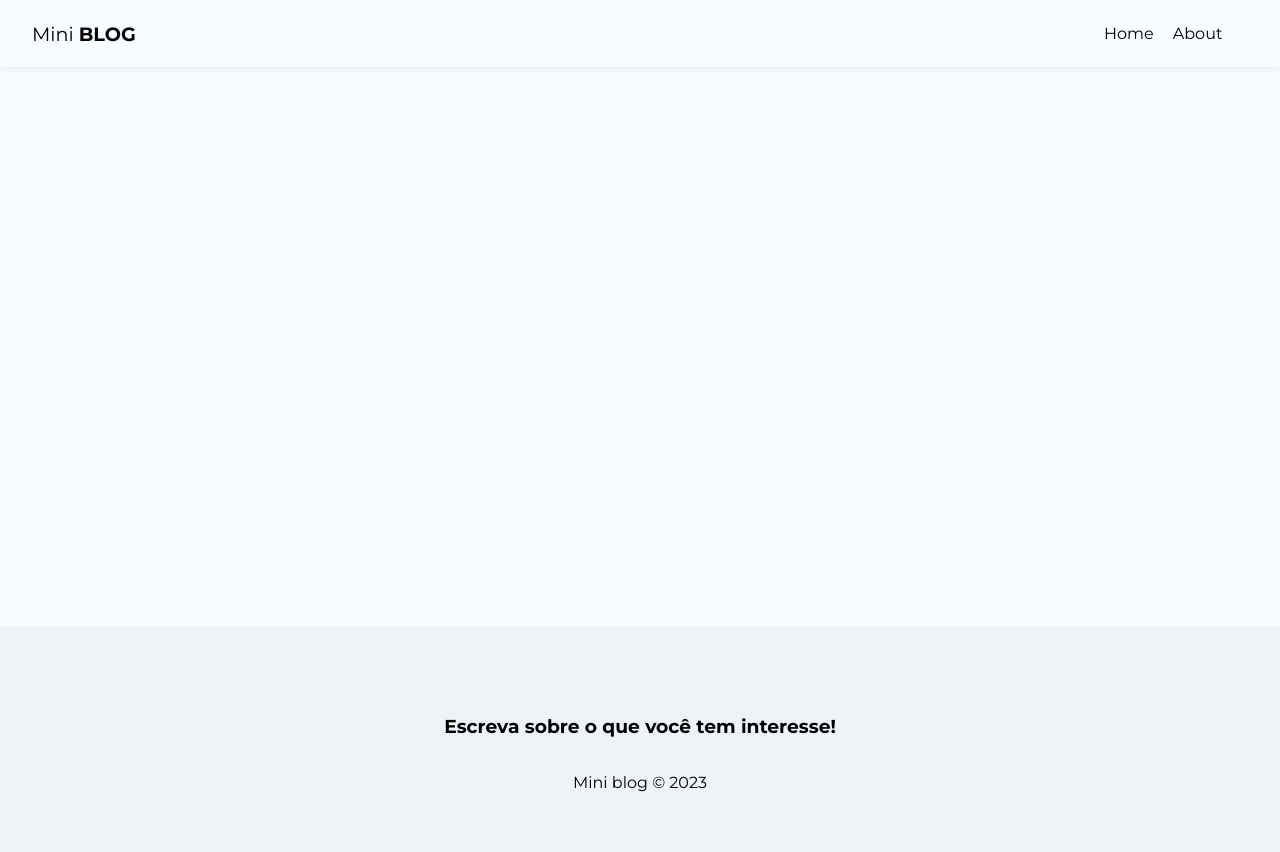
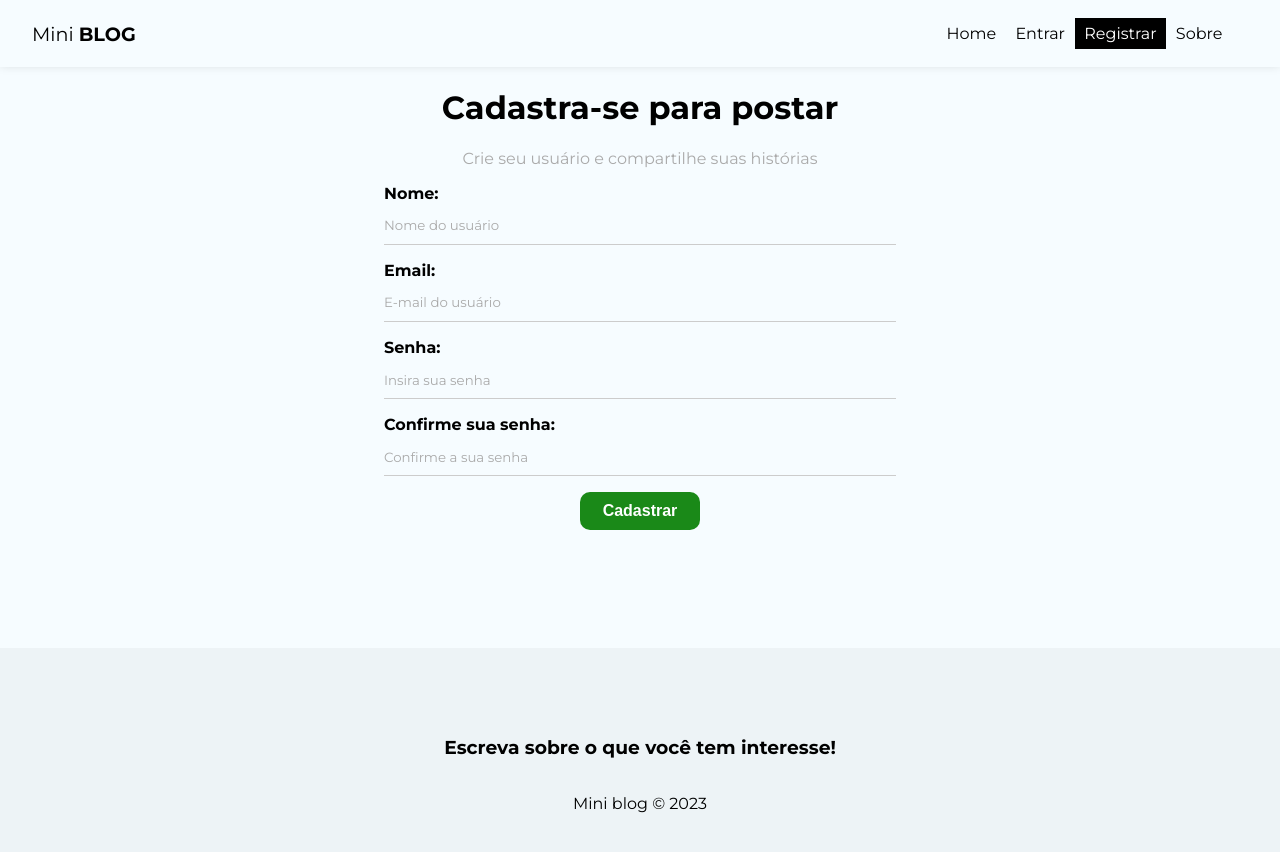
Before and after one commit to AlexMoreni/mini-blog, a React (Vite) app: page /register in a window 1280 px wide. Shown: the top 852 px of the page. Built offline with nearby package versions, Linux system fonts and the light colour scheme.

Commit message:
creating and styling the registration form and adding some global css

```diff
--- a/src/App.jsx
+++ b/src/App.jsx
@@ -10,6 +10,8 @@
 //Pages
 import Home from "./pages/Home/Home.jsx";
 import About from "./pages/About/About.jsx";
+import Login from "./pages/Login/Login.jsx";
+import Register from "./pages/Register/Register.jsx";
 
 //Components
 import Navbar from "./components/Navbar.jsx";
@@ -23,6 +25,8 @@
         <Routes>
           <Route exact path="/" element={<Home />}></Route>
           <Route path="/about" element={<About />}></Route>
+          <Route path="/login" element={<Login />}></Route>
+          <Route path="/register" element={<Register />}></Route>
         </Routes>
       </div>
       <Footer />
--- a/src/components/Navbar.jsx
+++ b/src/components/Navbar.jsx
@@ -18,10 +18,26 @@
         </li>
         <li>
           <NavLink
+            to="/login"
+            className={({ isActive }) => (isActive ? styles.active : "")}
+          >
+            Entrar
+          </NavLink>
+        </li>
+        <li>
+          <NavLink
+            to="/register"
+            className={({ isActive }) => (isActive ? styles.active : "")}
+          >
+            Registrar
+          </NavLink>
+        </li>
+        <li>
+          <NavLink
             to="/about"
             className={({ isActive }) => (isActive ? styles.active : "")}
           >
-            About
+            Sobre
           </NavLink>
         </li>
       </ul>
--- a/src/index.css
+++ b/src/index.css
@@ -8,6 +8,7 @@
 input::placeholder,
 textarea::placeholder {
   font-family: "Montserrat", sans-serif;
+  color: #aaa;
 }
 
 input:focus,
@@ -31,3 +32,81 @@
 nav button:hover {
   color: #bbb;
 }
+
+/*Estilos form*/
+form {
+  max-width: 40%;
+  margin: 0 auto;
+}
+
+label {
+  display: flex;
+  flex-direction: column;
+  margin-bottom: 1em;
+}
+
+label span {
+  margin-bottom: 0.3em;
+  font-weight: bold;
+  text-align: left;
+}
+
+input,
+textarea {
+  box-sizing: border-box;
+  border: none;
+  border-bottom: 1px solid #ccc;
+  padding: 0.8em 0;
+  background-color: transparent;
+}
+
+.btn {
+  background-color: #1a8918;
+  color: #fff;
+  text-align: center;
+  cursor: pointer;
+  border-radius: 10px;
+  width: 120px;
+  font-weight: bold;
+  border: none;
+  padding: 10px 15px;
+  font-size: 1em;
+}
+
+.btn.btn-dark {
+  background-color: #000;
+  border-radius: 0;
+}
+
+.btn.btn-outline {
+  background-color: transparent;
+  border-radius: 0;
+  color: #000;
+  border: 1px solid #000;
+  padding: 7px 30px;
+}
+
+.btn:hover {
+  background-color: #0f730c;
+  color: #fff;
+}
+
+.btn.btn-outline:hover {
+  background-color: #000;
+}
+
+.btn.btn-danger:hover {
+  background-color: #dc3545;
+}
+
+button[disabled] {
+  background-color: #aaa;
+}
+
+.container .error {
+  color: #721c24;
+  background-color: #f8d7da;
+  border: 1px solid #f5c6cb;
+  padding: 5px;
+  border-radius: 5px;
+}
--- /dev/null
+++ b/src/pages/Login/Login.jsx
@@ -0,0 +1,7 @@
+import styles from "./Login.module.css";
+
+const Login = () => {
+  return <h2>Login</h2>;
+};
+
+export default Login;
--- /dev/null
+++ b/src/pages/Register/Register.jsx
@@ -0,0 +1,87 @@
+import styles from "./Register.module.css";
+
+import { useState, useEffect } from "react";
+
+const Register = () => {
+  const [displayName, setDisplayName] = useState("");
+  const [email, setEmail] = useState("");
+  const [password, setPassword] = useState("");
+  const [confirmPassword, setConfirmPassword] = useState("");
+  const [error, setError] = useState("");
+
+  const handleSubmit = (e) => {
+    e.preventDefault();
+
+    setError("");
+
+    const user = {
+      displayName,
+      email,
+      password,
+    };
+
+    if (password !== confirmPassword) {
+      setError("As senhas não conferem!");
+      return;
+    }
+
+    console.log(user);
+  };
+
+  return (
+    <div className={styles.register}>
+      <h1>Cadastra-se para postar</h1>
+      <p>Crie seu usuário e compartilhe suas histórias</p>
+      <form onSubmit={handleSubmit}>
+        <label>
+          <span>Nome:</span>
+          <input
+            type="text"
+            name="displayNome"
+            required
+            placeholder="Nome do usuário"
+            value={displayName}
+            onChange={(e) => setDisplayName(e.target.value)}
+          />
+        </label>
+        <label>
+          <span>Email:</span>
+          <input
+            type="email"
+            name="email"
+            required
+            placeholder="E-mail do usuário"
+            value={email}
+            onChange={(e) => setEmail(e.target.value)}
+          />
+        </label>
+        <label>
+          <span>Senha:</span>
+          <input
+            type="password"
+            name="password"
+            required
+            placeholder="Insira sua senha"
+            value={password}
+            onChange={(e) => setPassword(e.target.value)}
+          />
+        </label>
+        <label>
+          <span>Confirme sua senha:</span>
+          <input
+            type="password"
+            name="confirmPassword"
+            required
+            placeholder="Confirme a sua senha"
+            value={confirmPassword}
+            onChange={(e) => setConfirmPassword(e.target.value)}
+          />
+        </label>
+        <button className="btn">Cadastrar</button>
+        {error && <p className="error">{error}</p>}
+      </form>
+    </div>
+  );
+};
+
+export default Register;
--- /dev/null
+++ b/src/pages/Register/Register.module.css
@@ -0,0 +1,7 @@
+.register {
+  text-align: center;
+}
+
+.register p {
+  color: #aaa;
+}
```
Also changed, not shown: src/pages/Login/Login.module.css (added).
